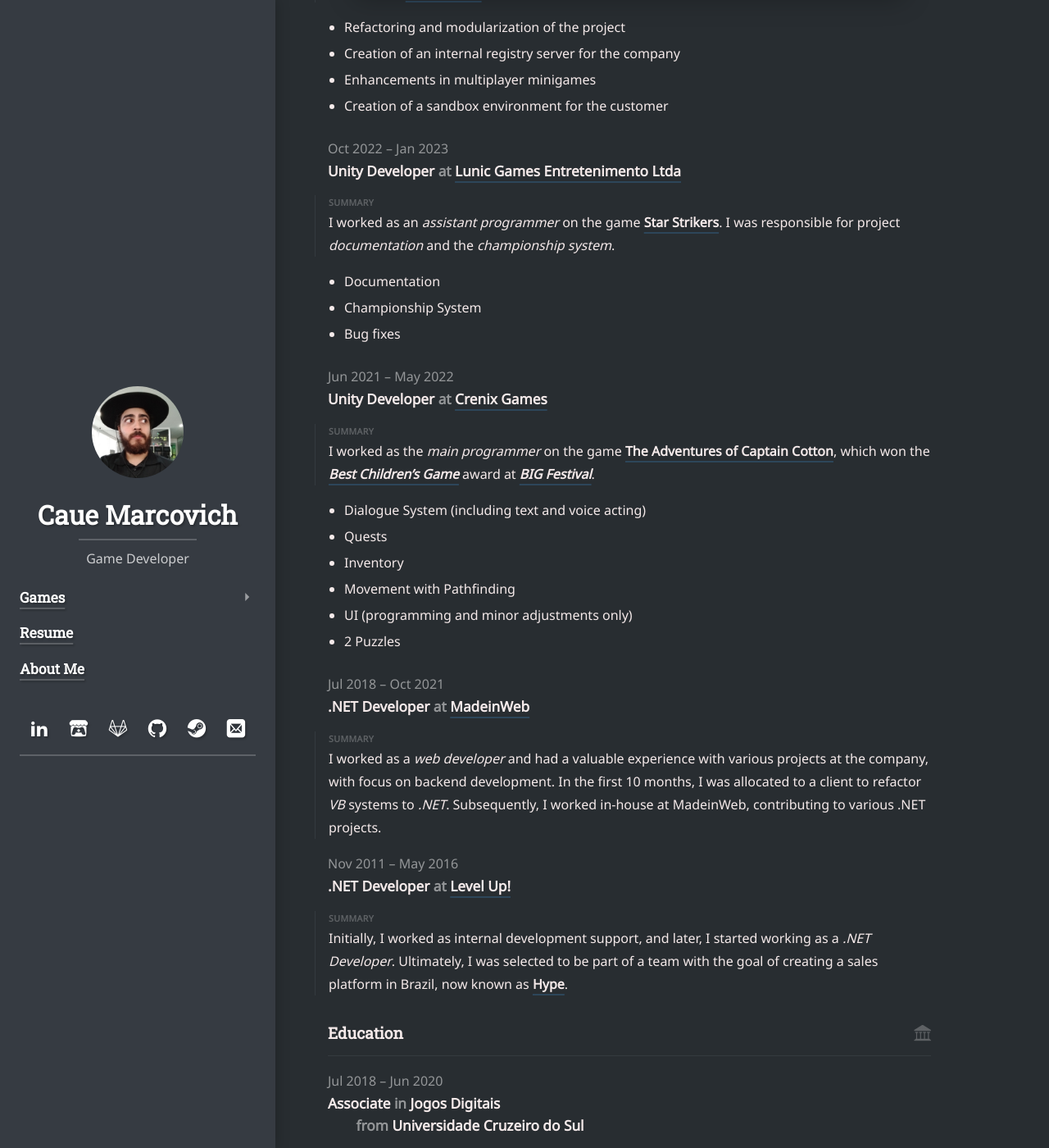
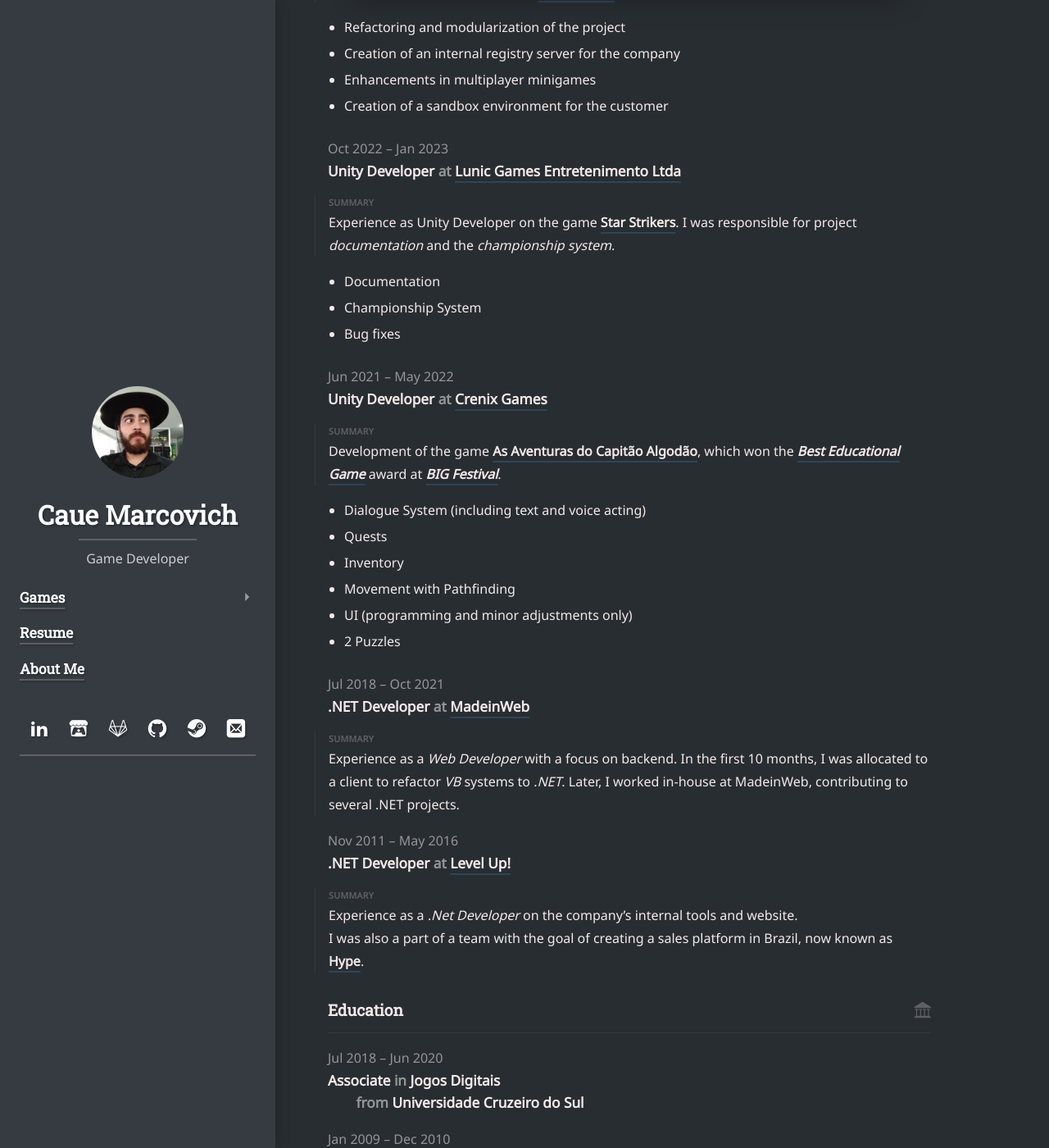
Before and after one commit to happytallon/happytallon.github.io, a Jekyll site: the page built from resume.md, in a window 1280 px wide and 1400 px high, scrolled down 902 px. Shown: the whole window at 82% size. Built offline with Jekyll 4.4.1, drawn with Linux system fonts in a browser that asks for light colours; cached includes are drawn as plain includes; nearby versions of some CDN libraries; some web fonts are replaced; library files that are not in the unit come from our copies; some of the changed text lies outside the part shown.

Commit message:
Fixing the resume

```diff
--- a/_data/resume.yml
+++ b/_data/resume.yml
@@ -15,14 +15,14 @@
       username: "Caue Marcovich"
       url: "https://www.linkedin.com/in/caue-marcovich/"
     - network: "Itchio"
-      username: "tallon300"
-      url: "https://tallon300.itch.io/"
+      username: "tallonic"
+      url: "https://tallonic.itch.io/"
     - network: "Gitlab"
-      username: "@happytallon"
+      username: "@tallonic"
       url: "https://gitlab.com/happytallon"
     - network: "Github"
-      username: "happytallon"
-      url: "https://github.com/happytallon"
+      username: "cauemarcovich"
+      url: "https://github.com/cauemarcovich"
 work:
   - company: "VRGlass"
     position: "Unity Developer"
@@ -30,7 +30,7 @@
     startDate: "2022-11-01"
     endDate: "2023-07-14"
     summary: |
-      I worked on [**Virtual Town**][virtualtown], a metaverse enviroment for B2B.
+      Experience as Unity Developer on [**Virtual Town**][virtualtown], a metaverse enviroment for B2B.
 
       [virtualtown]: /games/virtual-town/
     highlights:
@@ -44,7 +44,7 @@
     startDate: "2022-10-24"
     endDate: "2023-01-16"
     summary: |
-      I worked as an *assistant programmer* on the game [**Star Strikers**][starstrikers].
+      Experience as Unity Developer on the game [**Star Strikers**][starstrikers].
       I was responsible for project *documentation* and the *championship system*.
 
       [starstrikers]: /games/star-strikers/
@@ -58,7 +58,7 @@
     startDate: "2021-06-24"
     endDate: "2022-05-31"
     summary: |
-      I worked as the *main programmer* on the game [**The Adventures of Captain Cotton**][aventurasalgodao], which won the [***Best Children's Game***][aventurasalgodao-award] award at [***BIG Festival***][bigfestival].
+      Development of the game [**As Aventuras do Capitão Algodão**][aventurasalgodao], which won the [***Best Educational Game***][aventurasalgodao-award] award at [***BIG Festival***][bigfestival].
 
       [aventurasalgodao]: /games/cotton-captain/
       [aventurasalgodao-award]: https://games.bigfestival.com.br/BIG2022/game/
@@ -76,17 +76,18 @@
     startDate: "2018-07-23"
     endDate: "2021-10-31"
     summary: >
-      I worked as a *web developer* and had a valuable experience with various projects at the company, with focus on backend development.
+      Experience as a *Web Developer* with a focus on backend.
+
       In the first 10 months, I was allocated to a client to refactor *VB* systems to *.NET*.
-      Subsequently, I worked in-house at MadeinWeb, contributing to various .NET projects.
+      Later, I worked in-house at MadeinWeb, contributing to several .NET projects.
   - company: "Level Up!"
     position: ".NET Developer"
     website: "https://br.leveluplatam.com/"
     startDate: "2011-11-08"
     endDate: "2016-05-17"
     summary: |
-      Initially, I worked as internal development support, and later, I started working as a *.NET Developer*.
-      Ultimately, I was selected to be part of a team with the goal of creating a sales platform in Brazil, now known as [**Hype**][hype].
+      Experience as a *.Net Developer* on the company's internal tools and website.
+      I was also a part of a team with the goal of creating a sales platform in Brazil, now known as [**Hype**][hype].
 
       [hype]: https://hype.games/
 education:
@@ -115,15 +116,14 @@
     level: "Intermediate"
     keywords:
       - "2D"
+      - "UI"
       - "Editor Scripting"
-      - "Packages"
       - "Addressables"
-      - "UI"
       - "More..."
   - name: ".NET"
     level: "Master"
     keywords:
-      - ".Net Framework 3.5+"
+      - ".Net Framework 3.5 ~ 8.0"
       - ".Net Core"
   - name: "Front End (HTML, CSS, JS + frameworks)"
     level: "Beginner"
@@ -160,12 +160,13 @@
   - name: "Musics"
     keywords:
       - "Game/Movie OST"
-      - "Rock"
+      - "Rock/Metal"
       - "Indie"
+      - "Folk"
       - "EDM"
   - name: "Movies"
     keywords:
       - "Psychological Drama"
       - "Fantasy"
+      - "Animes"
       - "Thriller"
-      - "A lot of another types"
```
